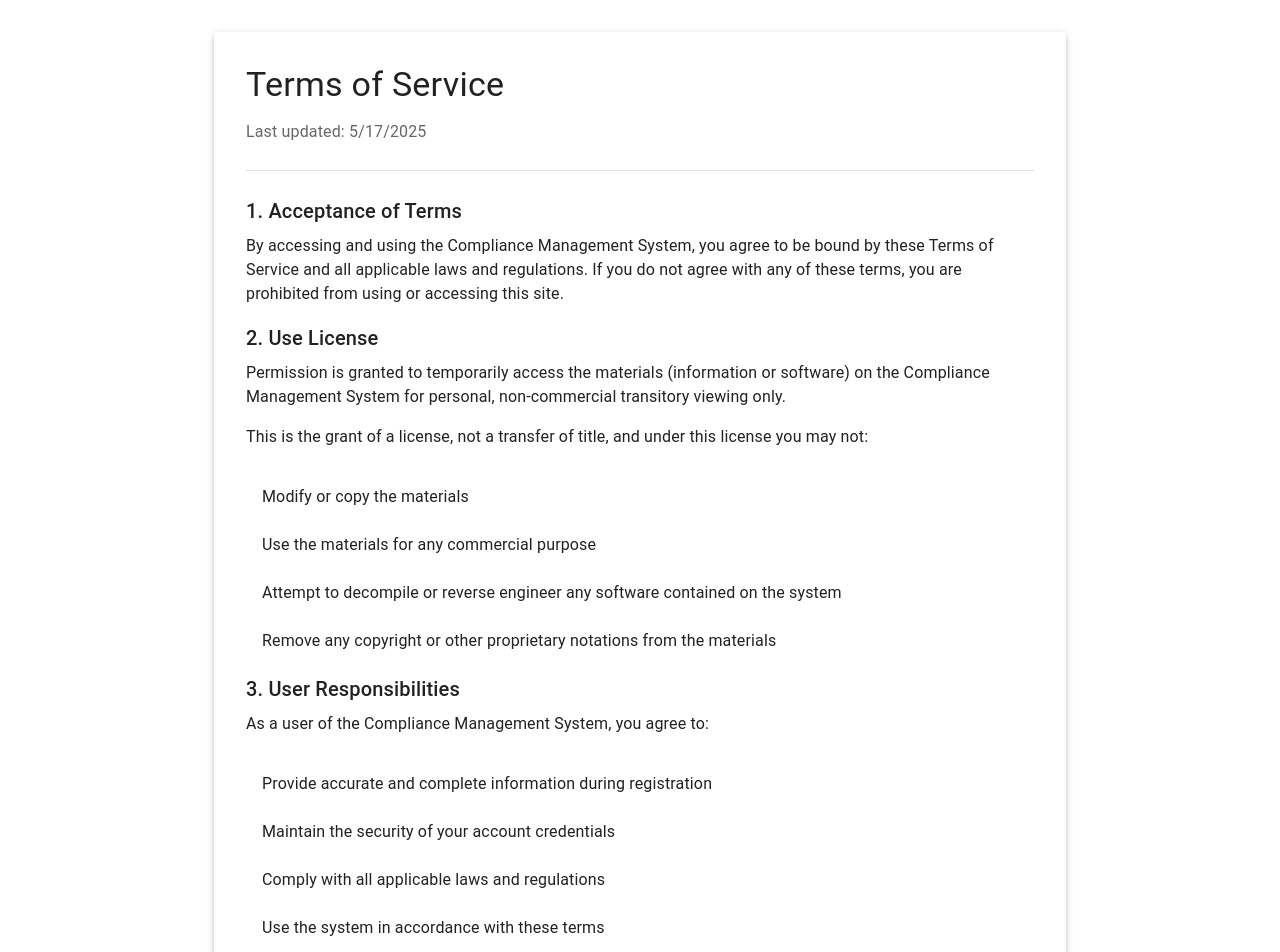
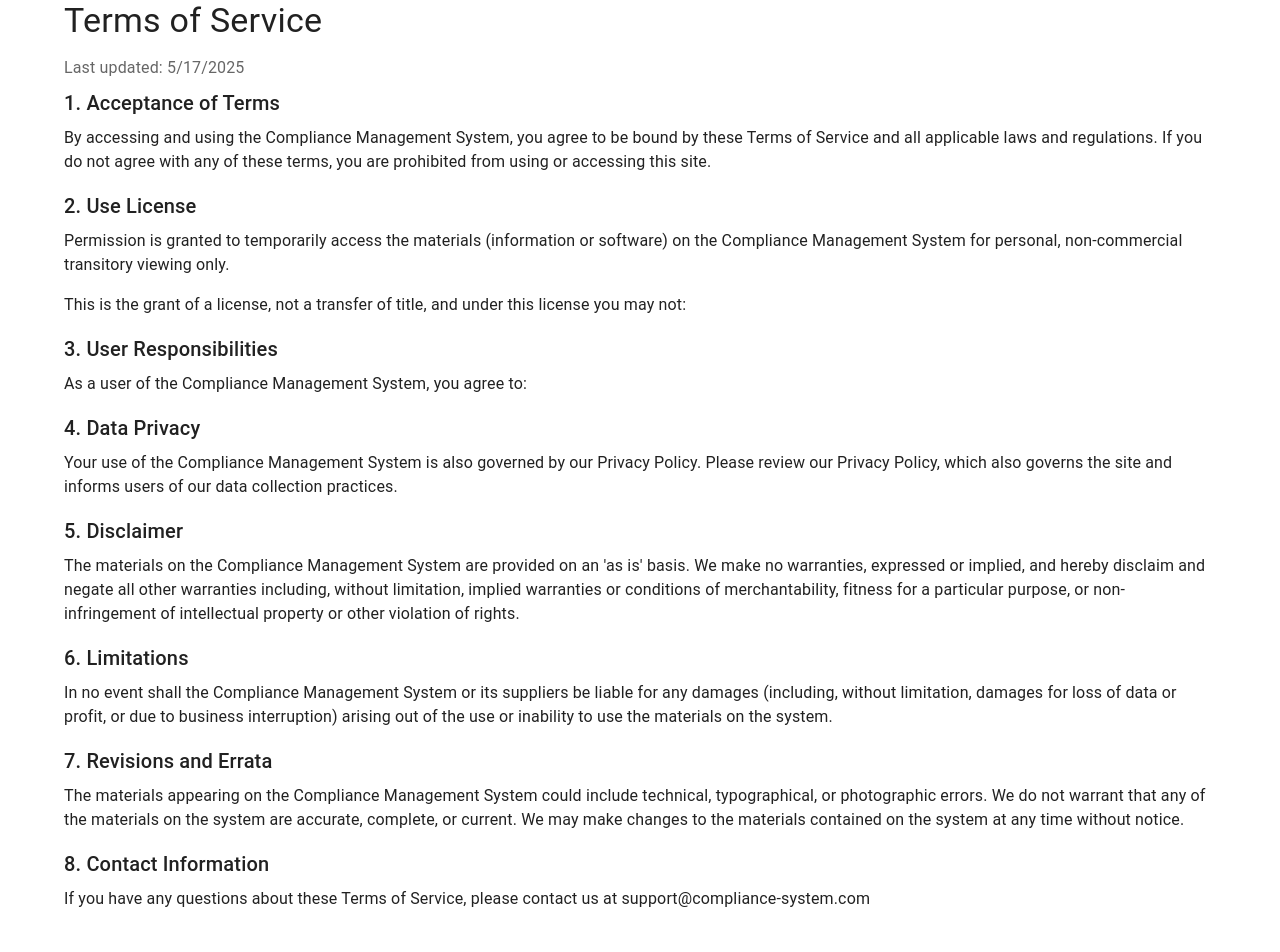
Before and after one commit to MohibShaikh/Compliance-Management-System, a React (Create React App) app in the folder client/: page /terms in a window 1280 px wide. Shown: the top 952 px of the page. After the commit the page ends 927 px from the top, so only its background shows below. Built offline with nearby package versions, Linux system fonts and the light colour scheme; no server answers.

Commit message:
Analytics fixes 2

```diff
--- a/client/src/App.js
+++ b/client/src/App.js
@@ -13,7 +13,7 @@ import Register from './pages/Register';
 import TermsOfService from './pages/TermsOfService';
 import PrivacyPolicy from './pages/PrivacyPolicy';
 import { Box } from '@mui/material';
-import { trackPageView } from './services/mixpanel';
+import { trackUserAction } from './services/mixpanel';
 
 const theme = createTheme({
   palette: {
--- a/client/src/components/TermsPreviewDialog.js
+++ b/client/src/components/TermsPreviewDialog.js
@@ -13,15 +13,12 @@ import {
   ListItem,
   ListItemButton,
   ListItemText,
-  Divider,
   IconButton,
   Tooltip,
   TextField,
   InputAdornment
 } from '@mui/material';
 import {
-  NavigateNext as NavigateNextIcon,
-  NavigateBefore as NavigateBeforeIcon,
   Home as HomeIcon,
   Search as SearchIcon,
   Close as CloseIcon
--- a/client/src/pages/TermsOfService.js
+++ b/client/src/pages/TermsOfService.js
@@ -1,19 +1,9 @@
 import React from 'react';
-import {
-  Box,
-  Container,
-  Typography,
-  Paper,
-  Divider,
-  List,
-  ListItem,
-  ListItemText
-} from '@mui/material';
+import { Typography, Container } from '@mui/material';
 
 const TermsOfService = () => {
   return (
-    <Container maxWidth="md" sx={{ py: 4 }}>
-      <Paper elevation={3} sx={{ p: 4 }}>
+    <Container>
       <Typography variant="h4" component="h1" gutterBottom>
         Terms of Service
       </Typography>
@@ -21,8 +11,6 @@ const TermsOfService = () => {
       <Typography variant="subtitle1" color="text.secondary" gutterBottom>
         Last updated: {new Date().toLocaleDateString()}
       </Typography>
-
-        <Divider sx={{ my: 3 }} />
 
       <Typography variant="h6" gutterBottom>
         1. Acceptance of Terms
@@ -40,20 +28,6 @@ const TermsOfService = () => {
       <Typography paragraph>
         This is the grant of a license, not a transfer of title, and under this license you may not:
       </Typography>
-        <List>
-          <ListItem>
-            <ListItemText primary="Modify or copy the materials" />
-          </ListItem>
-          <ListItem>
-            <ListItemText primary="Use the materials for any commercial purpose" />
-          </ListItem>
-          <ListItem>
-            <ListItemText primary="Attempt to decompile or reverse engineer any software contained on the system" />
-          </ListItem>
-          <ListItem>
-            <ListItemText primary="Remove any copyright or other proprietary notations from the materials" />
-          </ListItem>
-        </List>
 
       <Typography variant="h6" gutterBottom>
         3. User Responsibilities
@@ -61,20 +35,6 @@ const TermsOfService = () => {
       <Typography paragraph>
         As a user of the Compliance Management System, you agree to:
       </Typography>
-        <List>
-          <ListItem>
-            <ListItemText primary="Provide accurate and complete information during registration" />
-          </ListItem>
-          <ListItem>
-            <ListItemText primary="Maintain the security of your account credentials" />
-          </ListItem>
-          <ListItem>
-            <ListItemText primary="Comply with all applicable laws and regulations" />
-          </ListItem>
-          <ListItem>
-            <ListItemText primary="Use the system in accordance with these terms" />
-          </ListItem>
-        </List>
 
       <Typography variant="h6" gutterBottom>
         4. Data Privacy
@@ -110,7 +70,6 @@ const TermsOfService = () => {
       <Typography paragraph>
         If you have any questions about these Terms of Service, please contact us at support@compliance-system.com
       </Typography>
-      </Paper>
     </Container>
   );
 };
```
Lines whose indentation alone changed are shown as unchanged.
